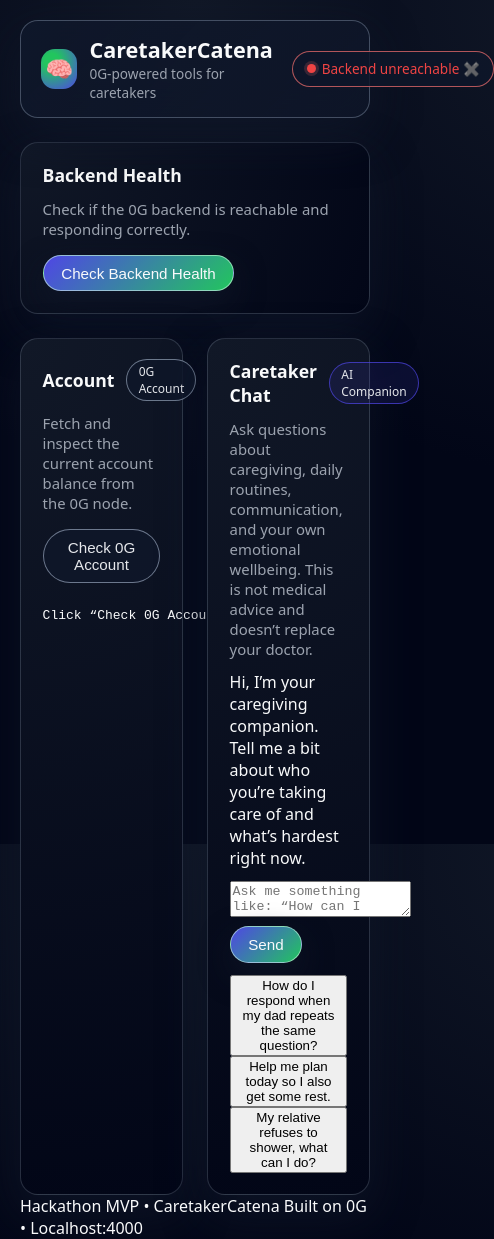
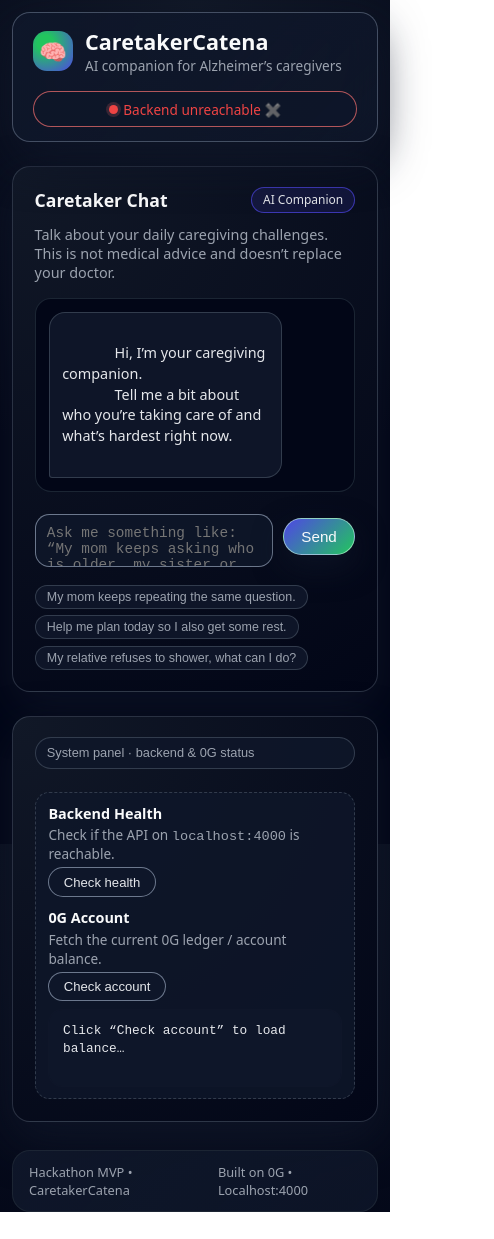
Before and after one commit to yatanco/CaretakerCatena, a website: page frontend/index.html in a window 390 px wide. Shown: the whole page, 494 px wide, since content can reach past the window. After the commit the page ends 1212 px from the top, so only its background shows below. Drawn offline with Linux system fonts and the light colour scheme; no server answers.

```diff
--- a/frontend/index.html
+++ b/frontend/index.html
@@ -3,7 +3,7 @@
 <head>
   <meta charset="UTF-8" />
   <meta name="viewport" content="width=device-width, initial-scale=1.0" />
-  <title>CaretakerCatena • Dashboard</title>
+  <title>CaretakerCatena • Caregiver Chat</title>
   <link rel="stylesheet" href="styles.css" />
 </head>
 <body>
@@ -13,7 +13,7 @@
         <span class="brand-logo">🧠</span>
         <div>
           <h1>CaretakerCatena</h1>
-          <p class="subtitle">0G-powered tools for caretakers</p>
+          <p class="subtitle">AI companion for Alzheimer’s caregivers</p>
         </div>
       </div>
       <div class="status-pill" id="status">
@@ -22,39 +22,14 @@
     </header>
 
     <main class="app-main">
-      <!-- Backend health -->
-      <section class="card card-wide">
-        <div class="card-header">
-          <h2>Backend Health</h2>
-        </div>
-        <p>
-          Check if the 0G backend is reachable and responding correctly.
-        </p>
-        <button id="checkBtn" class="btn primary">Check Backend Health</button>
-      </section>
-
-      <!-- Account -->
-      <section class="card">
-        <div class="card-header">
-          <h2>Account</h2>
-          <span class="tag">0G Account</span>
-        </div>
-        <p>Fetch and inspect the current account balance from the 0G node.</p>
-        <button id="btnBalance" class="btn">Check 0G Account</button>
-        <pre id="balanceOut" class="output" aria-label="Account balance output">
-Click “Check 0G Account” to load balance…
-        </pre>
-      </section>
-
-      <!-- Caretaker chat -->
-      <section class="card card-chat">
+      <!-- MAIN CHAT -->
+      <section class="card card-chat-main">
         <div class="card-header">
           <h2>Caretaker Chat</h2>
           <span class="tag accent">AI Companion</span>
         </div>
-        <p>
-          Ask questions about caregiving, daily routines, communication, and your own emotional wellbeing.
-          This is not medical advice and doesn’t replace your doctor.
+        <p class="card-subtitle">
+          Talk about your daily caregiving challenges. This is not medical advice and doesn’t replace your doctor.
         </p>
 
         <div class="chat-messages" id="chatMessages" aria-label="Chat conversation">
@@ -70,7 +45,7 @@
           <textarea
             id="chatInput"
             rows="2"
-            placeholder="Ask me something like: “How can I structure the afternoon so my mom gets less agitated?”"
+            placeholder="Ask me something like: “My mom keeps asking who is older, my sister or me. What do I do?”"
           ></textarea>
           <button type="submit" class="btn primary" id="chatSend">
             Send
@@ -79,7 +54,7 @@
 
         <div class="chat-helper">
           <button type="button" class="chip" data-preset>
-            How do I respond when my dad repeats the same question?
+            My mom keeps repeating the same question.
           </button>
           <button type="button" class="chip" data-preset>
             Help me plan today so I also get some rest.
@@ -87,6 +62,35 @@
           <button type="button" class="chip" data-preset>
             My relative refuses to shower, what can I do?
           </button>
+        </div>
+      </section>
+
+      <!-- SYSTEM PANEL (HEALTH + ACCOUNT), TUCKED AWAY -->
+      <section class="card system-card">
+        <button class="system-toggle" id="systemToggle" type="button">
+          System panel · backend & 0G status
+        </button>
+        <div class="system-body" id="systemBody">
+          <!-- Backend Health -->
+          <div class="system-block">
+            <div class="system-block-header">
+              <h3>Backend Health</h3>
+            </div>
+            <p>Check if the API on <code>localhost:4000</code> is reachable.</p>
+            <button id="checkBtn" class="btn small">Check health</button>
+          </div>
+
+          <!-- Account -->
+          <div class="system-block">
+            <div class="system-block-header">
+              <h3>0G Account</h3>
+            </div>
+            <p>Fetch the current 0G ledger / account balance.</p>
+            <button id="btnBalance" class="btn small">Check account</button>
+            <pre id="balanceOut" class="output small" aria-label="Account balance output">
+Click “Check account” to load balance…
+            </pre>
+          </div>
         </div>
       </section>
     </main>
--- a/frontend/styles.css
+++ b/frontend/styles.css
@@ -1,4 +1,4 @@
-/* Global layout */
+/* RESET + TOKENS */
 *,
 *::before,
 *::after {
@@ -6,20 +6,22 @@
 }
 
 :root {
-  --bg: #050816;
-  --bg-elevated: #0b1020;
+  --bg: #020617;
+  --bg-elevated: #020617;
+  --bg-soft: #0b1020;
   --accent: #4f46e5;
-  --accent-soft: rgba(79, 70, 229, 0.12);
+  --accent-soft: rgba(79, 70, 229, 0.14);
   --accent-strong: #22c55e;
   --text-main: #f9fafb;
   --text-muted: #9ca3af;
   --border-subtle: rgba(148, 163, 184, 0.25);
   --danger: #ef4444;
-  --shadow-soft: 0 18px 45px rgba(15, 23, 42, 0.65);
+  --shadow-soft: 0 18px 45px rgba(15, 23, 42, 0.7);
   --radius-lg: 18px;
   --radius-pill: 999px;
 }
 
+/* BASE */
 html,
 body {
   margin: 0;
@@ -37,7 +39,7 @@
   align-items: stretch;
 }
 
-/* App shell */
+/* APP SHELL */
 .app-shell {
   width: 100%;
   max-width: 1080px;
@@ -48,7 +50,7 @@
   min-height: 100vh;
 }
 
-/* Header */
+/* HEADER */
 .app-header {
   display: flex;
   align-items: center;
@@ -58,7 +60,7 @@
   background: linear-gradient(
     135deg,
     rgba(15, 23, 42, 0.95),
-    rgba(15, 23, 42, 0.75)
+    rgba(15, 23, 42, 0.8)
   );
   border-radius: var(--radius-lg);
   border: 1px solid rgba(148, 163, 184, 0.4);
@@ -94,7 +96,7 @@
   color: var(--text-muted);
 }
 
-/* Backend status pill */
+/* STATUS PILL */
 .status-pill {
   padding: 0.45rem 0.85rem;
   border-radius: var(--radius-pill);
@@ -113,11 +115,10 @@
   width: 9px;
   height: 9px;
   border-radius: 999px;
-  background: #facc15; /* default: checking */
+  background: #facc15;
   box-shadow: 0 0 0 3px rgba(250, 204, 21, 0.25);
 }
 
-/* add classes in JS to change color */
 .status-ok {
   color: var(--accent-strong);
   border-color: rgba(34, 197, 94, 0.7);
@@ -138,19 +139,17 @@
   box-shadow: 0 0 0 3px rgba(248, 113, 113, 0.18);
 }
 
-/* Main content */
+/* MAIN LAYOUT */
 .app-main {
   flex: 1;
   margin-top: 1.5rem;
   display: grid;
-  grid-template-columns: minmax(0, 1.3fr) minmax(0, 1.3fr);
+  grid-template-columns: minmax(0, 2.3fr) minmax(0, 1.1fr);
   gap: 1.5rem;
+  align-items: flex-start;
 }
 
-.card-wide {
-  grid-column: 1 / -1;
-}
-
+/* CARDS */
 .card {
   background: radial-gradient(circle at top left, #111827, #020617);
   border-radius: var(--radius-lg);
@@ -169,18 +168,18 @@
   gap: 0.75rem;
 }
 
-.card h2 {
+.card-header h2 {
   margin: 0;
   font-size: 1.1rem;
 }
 
-.card p {
+.card-subtitle {
   margin: 0;
   color: var(--text-muted);
-  font-size: 0.93rem;
+  font-size: 0.9rem;
 }
 
-/* Tags */
+/* TAGS */
 .tag {
   padding: 0.2rem 0.7rem;
   border-radius: var(--radius-pill);
@@ -195,7 +194,7 @@
   background: var(--accent-soft);
 }
 
-/* Buttons */
+/* BUTTONS */
 .btn {
   border: none;
   border-radius: 999px;
@@ -222,6 +221,11 @@
   box-shadow: 0 12px 30px rgba(15, 23, 42, 0.65);
 }
 
+.btn.small {
+  padding: 0.4rem 0.9rem;
+  font-size: 0.82rem;
+}
+
 .btn:hover {
   transform: translateY(-1px);
   box-shadow: 0 14px 30px rgba(15, 23, 42, 0.75);
@@ -233,51 +237,26 @@
   box-shadow: 0 8px 20px rgba(15, 23, 42, 0.6);
 }
 
-/* Input */
-.field-group {
-  display: flex;
-  flex-direction: column;
-  gap: 0.35rem;
-  margin-top: 0.35rem;
+/* CHAT */
+.card-chat-main {
+  min-height: 420px;
 }
 
-.field-group label {
-  font-size: 0.8rem;
-  color: var(--text-muted);
-}
-
-.field-group input {
-  border-radius: 999px;
-  border: 1px solid rgba(148, 163, 184, 0.6);
-  padding: 0.45rem 0.75rem;
-  font-size: 0.9rem;
-  background: rgba(15, 23
-
-/* Chat layout */
-.card-chat {
-  display: flex;
-  flex-direction: column;
-  gap: 0.85rem;
-}
-
-/* Messages container */
 .chat-messages {
   margin-top: 0.25rem;
-  padding: 0.75rem;
+  padding: 0.85rem;
   border-radius: 1rem;
   background: radial-gradient(circle at top left, #020617, #020617);
   border: 1px solid rgba(31, 41, 55, 0.9);
-  max-height: 360px;
+  max-height: 420px;
   overflow-y: auto;
   display: flex;
   flex-direction: column;
   gap: 0.6rem;
 }
 
-/* Single message */
 .chat-message {
   display: flex;
-  gap: 0.4rem;
 }
 
 .chat-message.user {
@@ -288,13 +267,12 @@
   justify-content: flex-start;
 }
 
-/* Message bubbles */
 .chat-message .bubble {
   max-width: 80%;
   padding: 0.55rem 0.75rem;
   border-radius: 1rem;
   font-size: 0.9rem;
-  line-height: 1.4;
+  line-height: 1.45;
   white-space: pre-wrap;
 }
 
@@ -311,12 +289,18 @@
   color: #e5e7eb;
 }
 
-/* Input row */
+/* “Thinking…” style */
+.chat-message.bot.typing .bubble {
+  font-style: italic;
+  color: var(--text-muted);
+}
+
+/* CHAT INPUT */
 .chat-input-row {
   display: flex;
   align-items: flex-end;
   gap: 0.6rem;
-  margin-top: 0.3rem;
+  margin-top: 0.6rem;
 }
 
 .chat-input-row textarea {
@@ -330,7 +314,7 @@
   resize: none;
 }
 
-/* Preset chips */
+/* PRESET CHIPS */
 .chat-helper {
   margin-top: 0.35rem;
   display: flex;
@@ -357,3 +341,119 @@
   transform: translateY(-1px);
   border-color: rgba(148, 163, 184, 0.95);
 }
+
+/* SYSTEM PANEL */
+.system-card {
+  align-self: stretch;
+}
+
+.system-toggle {
+  width: 100%;
+  text-align: left;
+  border-radius: 999px;
+  border: 1px solid rgba(55, 65, 81, 0.9);
+  background: rgba(15, 23, 42, 0.9);
+  color: var(--text-muted);
+  font-size: 0.8rem;
+  padding: 0.45rem 0.7rem;
+  cursor: pointer;
+}
+
+.system-toggle:hover {
+  border-color: rgba(148, 163, 184, 0.95);
+}
+
+.system-body {
+  margin-top: 0.7rem;
+  border-radius: 0.9rem;
+  border: 1px dashed rgba(55, 65, 81, 0.9);
+  padding: 0.7rem 0.8rem;
+  background: rgba(15, 23, 42, 0.85);
+  display: flex;
+  flex-direction: column;
+  gap: 0.7rem;
+}
+
+.system-body.hidden {
+  display: none;
+}
+
+.system-block-header h3 {
+  margin: 0 0 0.15rem;
+  font-size: 0.9rem;
+}
+
+.system-block p {
+  margin: 0;
+  font-size: 0.85rem;
+  color: var(--text-muted);
+}
+
+/* OUTPUT */
+.output {
+  margin: 0.5rem 0 0;
+  padding: 0.75rem 0.85rem;
+  background: rgba(15, 23, 42, 0.95);
+  border-radius: 0.9rem;
+  font-size: 0.8rem;
+  line-height: 1.35;
+  max-height: 220px;
+  overflow: auto;
+  border: 1px solid rgba(15, 23, 42, 0.8);
+  color: #e5e7eb;
+  white-space: pre-wrap;
+}
+
+.output.small {
+  max-height: 160px;
+}
+
+/* FOOTER */
+.app-footer {
+  margin-top: 1.75rem;
+  padding: 0.75rem 1rem;
+  border-radius: var(--radius-lg);
+  border: 1px solid rgba(31, 41, 55, 0.85);
+  background: linear-gradient(
+    135deg,
+    rgba(15, 23, 42, 0.95),
+    rgba(15, 23, 42, 0.8)
+  );
+  font-size: 0.8rem;
+  color: var(--text-muted);
+  display: flex;
+  align-items: center;
+  justify-content: space-between;
+  gap: 0.75rem;
+}
+
+/* RESPONSIVE */
+@media (max-width: 860px) {
+  .app-main {
+    grid-template-columns: minmax(0, 1fr);
+  }
+
+  .system-card {
+    order: 2;
+  }
+
+  .app-header {
+    flex-direction: column;
+    align-items: flex-start;
+  }
+
+  .status-pill {
+    align-self: stretch;
+    justify-content: center;
+  }
+}
+
+@media (max-width: 640px) {
+  .app-shell {
+    padding: 0.75rem;
+  }
+
+  .chat-messages {
+    max-height: 360px;
+  }
+}
```
Also changed, not shown: frontend/app.js (+49 -18 lines), src/controllers/serviceController.ts (+73 -18 lines), dist/controllers/serviceController.js.
